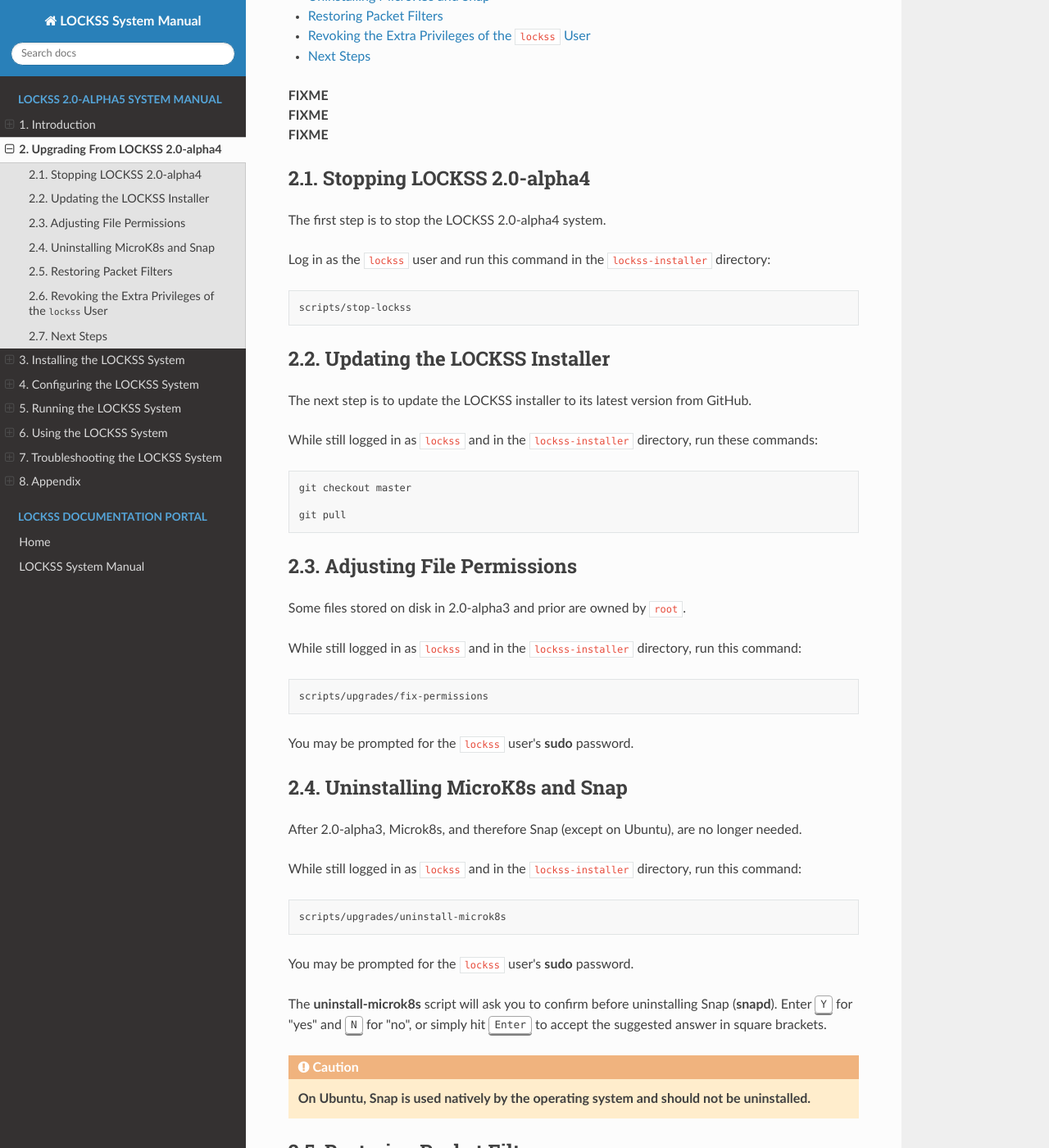
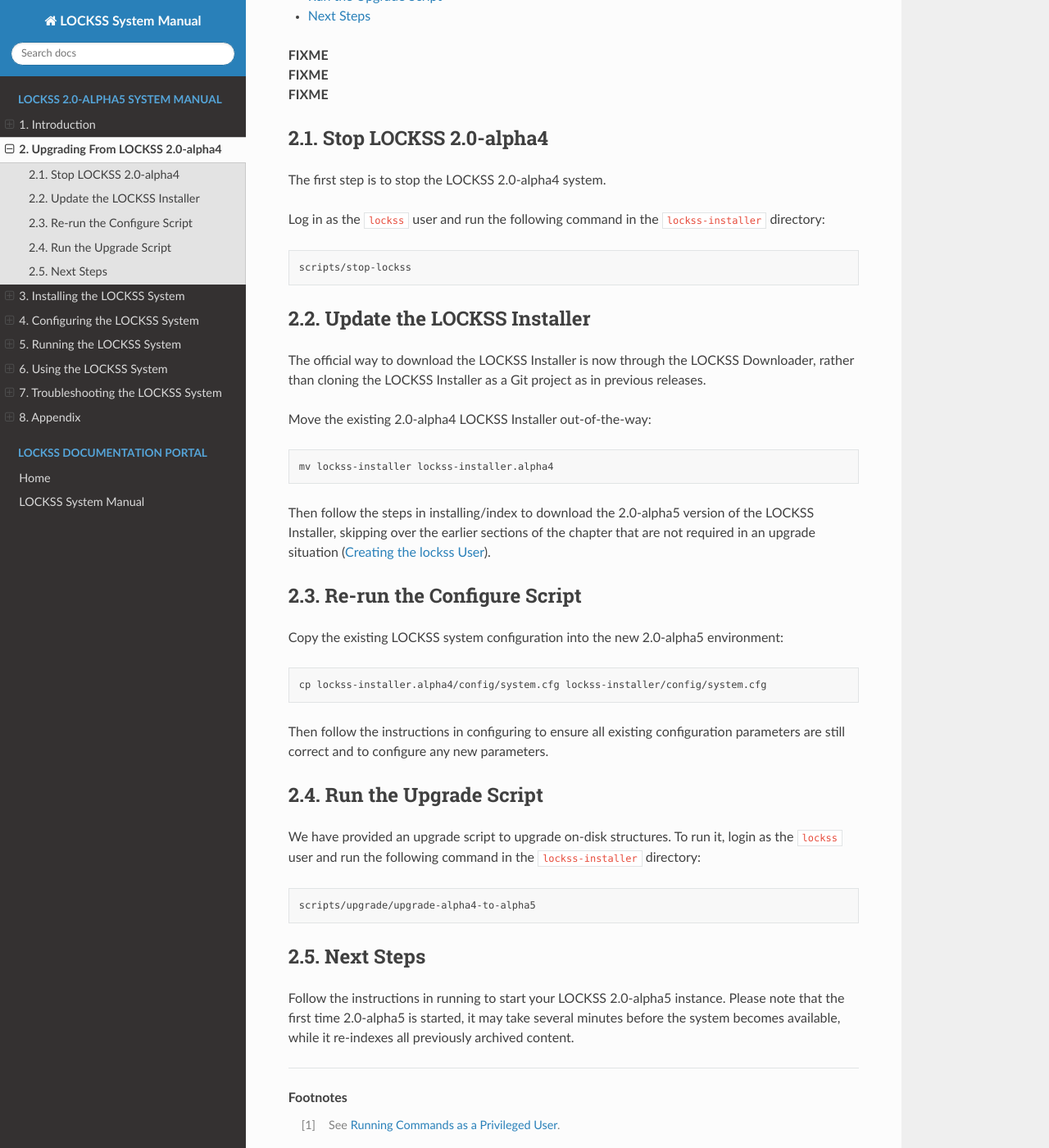
Before and after one commit to lockss/lockss-rtd-manual, a Sphinx documentation site: the page built from docs/upgrading/index.rst, in a window 1280 px wide and 1400 px high, scrolled down 773 px. Shown: the whole window at 82% size. Built offline with Sphinx 7.4.7 and the Read the Docs theme 2.0.0, drawn with Linux system fonts in a browser that asks for light colours; some of the changed text lies outside the part shown.

Commit message:
Draft of new upgrade instructions

```diff
--- a/docs/upgrading/index.rst
+++ b/docs/upgrading/index.rst
@@ -24,155 +24,59 @@ Upgrading From LOCKSS 2.0-alpha4
 | **FIXME**
 | **FIXME**
 
---------------------------
-Stopping LOCKSS 2.0-alpha4
---------------------------
+----------------------
+Stop LOCKSS 2.0-alpha4
+----------------------
 
 The first step is to stop the LOCKSS 2.0-alpha4 system.
 
-Log in as the ``lockss`` user and run this command in the :file:`lockss-installer` directory:
+Log in as the ``lockss`` user and run the following command in the :file:`lockss-installer` directory:
 
 .. code-block:: shell
 
    scripts/stop-lockss
 
------------------------------
-Updating the LOCKSS Installer
------------------------------
+---------------------------
+Update the LOCKSS Installer
+---------------------------
 
-The next step is to update the LOCKSS installer to its latest version from GitHub.
+The official way to download the LOCKSS Installer is now through the LOCKSS Downloader, rather than cloning the LOCKSS Installer as a Git project as in previous releases.
 
-While still logged in as ``lockss`` and in the :file:`lockss-installer` directory, run these commands:
+Move the existing 2.0-alpha4 LOCKSS Installer out-of-the-way:
 
 .. code-block:: shell
 
-   git checkout master
+   mv lockss-installer lockss-installer.alpha4
 
-   git pull
+Then follow the steps in :doc:`installing/index` to download the 2.0-alpha5 version of the LOCKSS Installer, skipping over the earlier sections of the chapter that are not required in an upgrade situation (:doc:`/installing/user`).
 
---------------------------
-Adjusting File Permissions
---------------------------
+---------------------------
+Re-run the Configure Script
+---------------------------
 
-Some files stored on disk in 2.0-alpha3 and prior are owned by ``root``.
-
-While still logged in as ``lockss`` and in the :file:`lockss-installer` directory, run this command:
+Copy the existing LOCKSS system configuration into the new 2.0-alpha5 environment:
 
 .. code-block:: shell
 
-   scripts/upgrades/fix-permissions
+   cp lockss-installer.alpha4/config/system.cfg lockss-installer/config/system.cfg
 
-You may be prompted for the ``lockss`` user's :program:`sudo` password.
+Then follow the instructions in :doc:`configuring` to ensure all existing configuration parameters are still correct and to configure any new parameters.
 
-------------------------------
-Uninstalling MicroK8s and Snap
-------------------------------
+----------------------
+Run the Upgrade Script
+----------------------
 
-After 2.0-alpha3, Microk8s, and therefore Snap (except on Ubuntu), are no longer needed.
-
-While still logged in as ``lockss`` and in the :file:`lockss-installer` directory, run this command:
+We have provided an upgrade script to upgrade on-disk structures. To run it, login as the ``lockss`` user and run the following command in the :file:`lockss-installer` directory:
 
 .. code-block:: shell
 
-   scripts/upgrades/uninstall-microk8s
-
-You may be prompted for the ``lockss`` user's :program:`sudo` password.
-
-The :program:`uninstall-microk8s` script will ask you to confirm before uninstalling Snap (:program:`snapd`). Enter :kbd:`Y` for "yes" and :kbd:`N` for "no", or simply hit :kbd:`Enter` to accept the suggested answer in square brackets.
-
-.. caution::
-
-   **On Ubuntu, Snap is used natively by the operating system and should not be uninstalled.**
-
-------------------------
-Restoring Packet Filters
-------------------------
-
-A short-term requirement of 2.0-alpha3 was that frontends to :program:`iptables` like :program:`firewalld` or :program:`ufw` be disabled, to work more smoothly with MicroK8s. This is no longer necessary in most cases, and you should return your system's :program:`firewalld` or :program:`ufw` to its original state.
-
-If you had disabled :program:`firewalld` or :program:`ufw` to run 2.0-alpha3, select your operating system below and follow the corresponding instructions while still logged in as ``lockss``:
-
-.. tabs::
-
-   .. group-tab:: CentOS
-
-      .. include:: upgrading-firewalld.rst
-
-   .. group-tab:: Debian
-
-      .. include:: upgrading-none.rst
-
-   .. group-tab:: Linux Mint
-
-      .. include:: upgrading-none.rst
-
-   .. group-tab:: OpenSUSE
-
-      .. include:: upgrading-firewalld.rst
-
-   .. group-tab:: RHEL
-
-      .. include:: upgrading-firewalld.rst
-
-   .. group-tab:: Ubuntu
-
-      .. include:: upgrading-ufw.rst
-
-----------------------------------------------------
-Revoking the Extra Privileges of the ``lockss`` User
-----------------------------------------------------
-
-Another short-term requirement of 2.0-alpha3 was that the ``lockss`` user have a login password set and be allowed access to :program:`sudo`. This is no longer needed and we strongly recommend you revoke these extra privileges for better security.
-
-Follow the following steps:
-
-1. Log out of the ``lockss`` user account. You can do this by typing ``exit`` or ``logout``, or hitting :kbd:`Ctrl + D` on the keyboard.
-
-2. Log in as a privileged user other than ``lockss`` privileged user who can become root via :program:`sudo` [#fnprivileged]_.
-
-3. To invalidate the login password of the ``lockss`` user, run this command:
-
-   .. code-block:: shell
-
-      sudo usermod --lock lockss
-
-4. To revoke the ``lockss`` user's access to :program:`sudo`, select your operating system below and follow the corresponding instructions.
-
-   .. tabs::
-
-      .. group-tab:: CentOS
-
-         .. include:: upgrading-wheel.rst
-
-      .. group-tab:: Debian
-
-         .. include:: upgrading-sudo.rst
-
-      .. group-tab:: Linux Mint
-
-         .. include:: upgrading-sudo.rst
-
-      .. group-tab:: OpenSUSE
-
-         .. include:: upgrading-wheel.rst
-
-      .. group-tab:: RHEL
-
-         .. include:: upgrading-wheel.rst
-
-      .. group-tab:: Ubuntu
-
-         .. include:: upgrading-sudo.rst
+   scripts/upgrade/upgrade-alpha4-to-alpha5
 
 ----------
 Next Steps
 ----------
 
-Next, you will need to install K3s, a lightweight Kubernetes environment to replace MicroK8s.
-
-Proceed to the :doc:`/installing/k3s` section of the :doc:`/installing/index` chapter, skipping over the earlier sections of the chapter that are not required in an upgrade situation (:doc:`/installing/user`, :doc:`/installing/downloading`).
-
-Then simply continue following the manual from the :doc:`/installing/k3s` section forward. In particular, you will need to re-run the configuration script (see :doc:`/configuring`).
+Follow the instructions in :doc:`running` to start your LOCKSS 2.0-alpha5 instance. Please note that the first time 2.0-alpha5 is started, it may take several minutes before the system becomes available, while it re-indexes all previously archived content.
 
 ----
 
```
